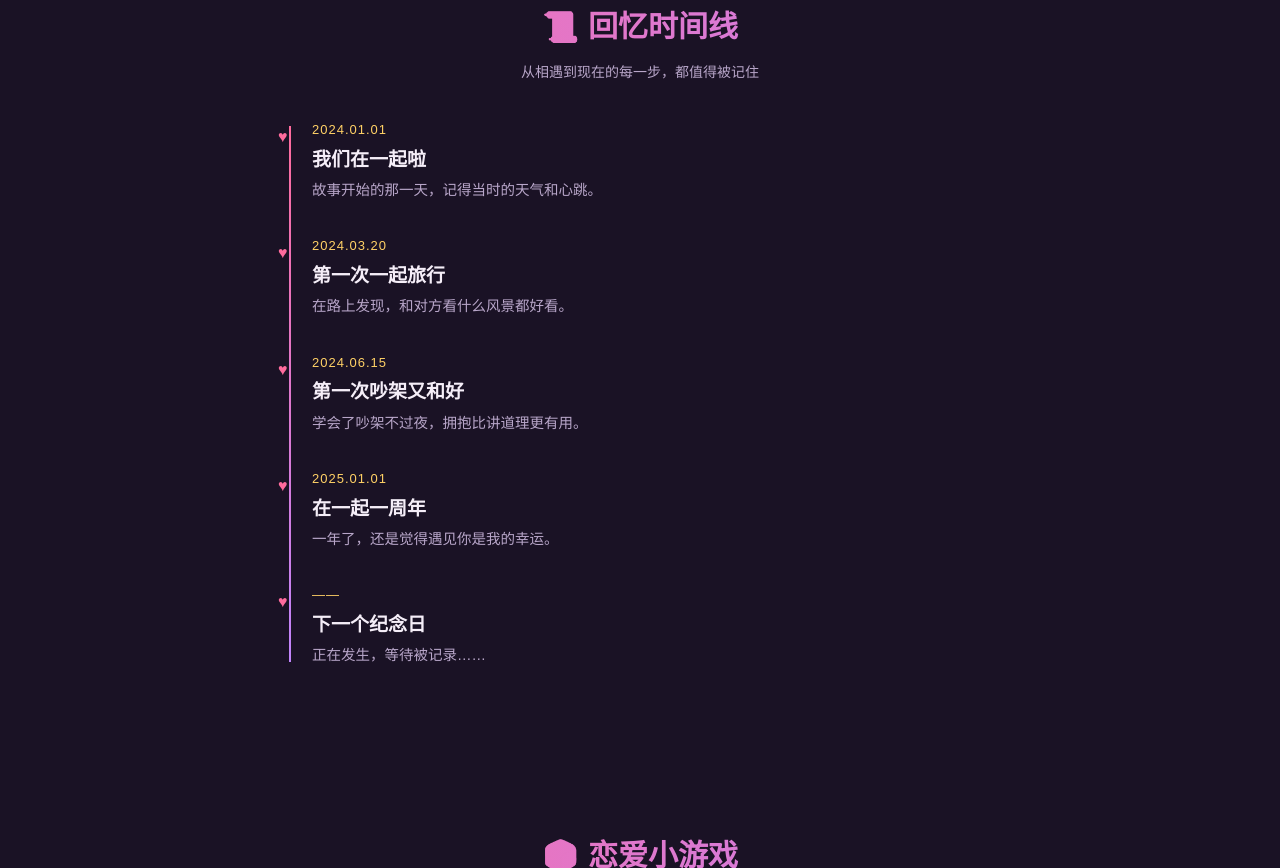
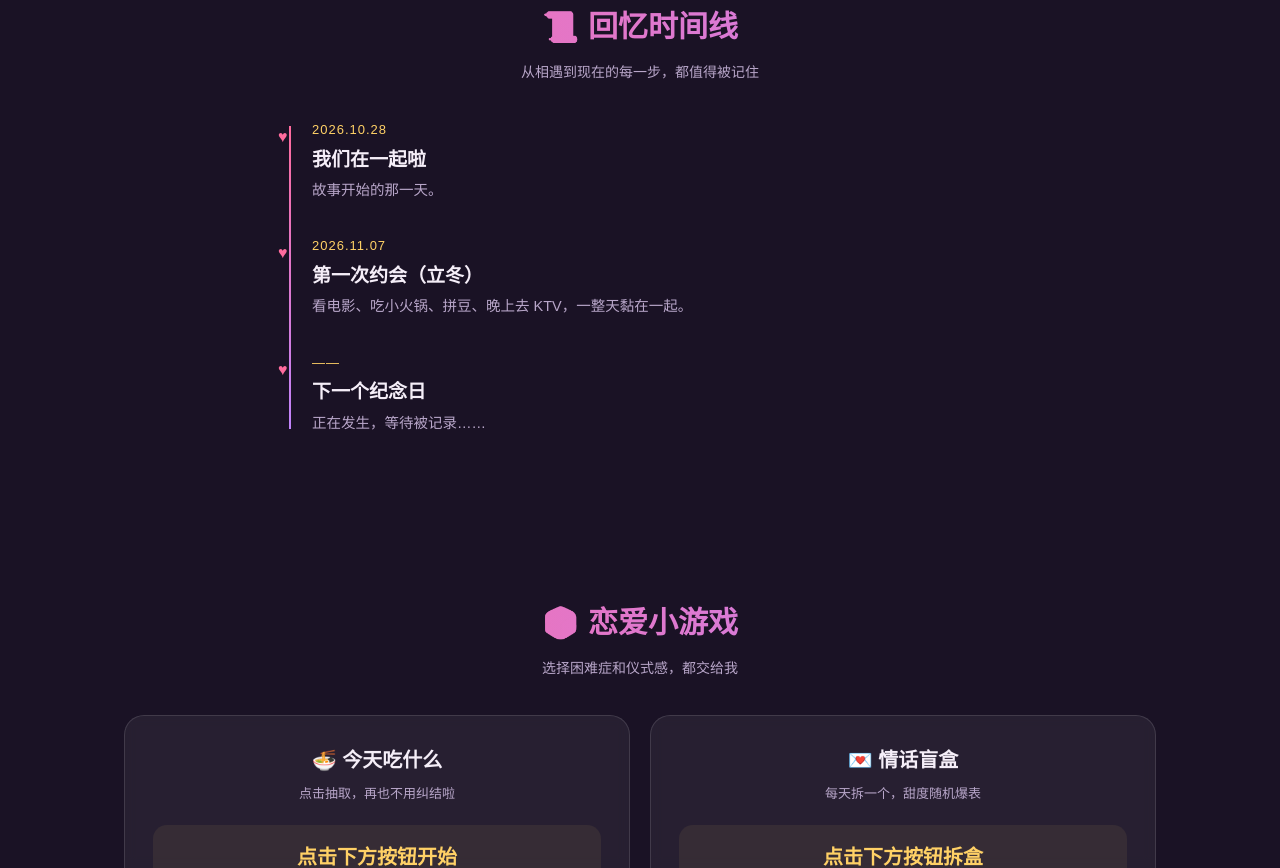
Before and after one commit to worldL4/love, a plain HTML site: page index.html in a window 1280 px wide. Shown: the part 1700-2568 px from the top of the page. Drawn offline with Linux system fonts and the light colour scheme.

Commit message:
update: 我们的时光 (在一起 2026.10.28)

```diff
--- a/index.html
+++ b/index.html
@@ -233,7 +233,7 @@ const CONFIG = {
   nameB: "宝贝",
 
   // 在一起的日期（用于倒计时，格式：年,月-1,日）
-  startDate: new Date(2024, 0, 1),
+  startDate: new Date(2026, 9, 28),
 
   // 照片墙：img 为图片路径（把照片放进同目录并改名即可）；cap 为配文
   // 下面先用占位卡片，发我真实照片后即可替换
@@ -248,10 +248,8 @@ const CONFIG = {
 
   // 回忆时间线：date / title / desc
   timeline: [
-    { date: "2024.01.01", title: "我们在一起啦", desc: "故事开始的那一天，记得当时的天气和心跳。" },
-    { date: "2024.03.20", title: "第一次一起旅行", desc: "在路上发现，和对方看什么风景都好看。" },
-    { date: "2024.06.15", title: "第一次吵架又和好", desc: "学会了吵架不过夜，拥抱比讲道理更有用。" },
-    { date: "2025.01.01", title: "在一起一周年", desc: "一年了，还是觉得遇见你是我的幸运。" },
+    { date: "2026.10.28", title: "我们在一起啦", desc: "故事开始的那一天。" },
+    { date: "2026.11.07", title: "第一次约会（立冬）", desc: "看电影、吃小火锅、拼豆、晚上去 KTV，一整天黏在一起。" },
     { date: "——", title: "下一个纪念日", desc: "正在发生，等待被记录……" },
   ],
 
```
